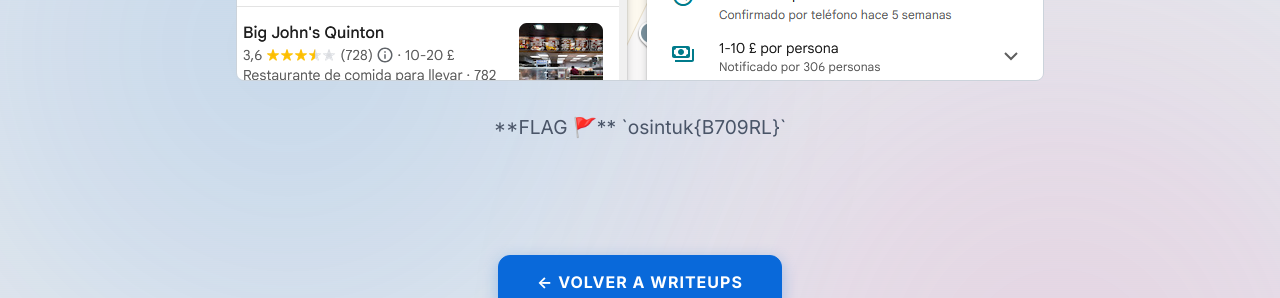
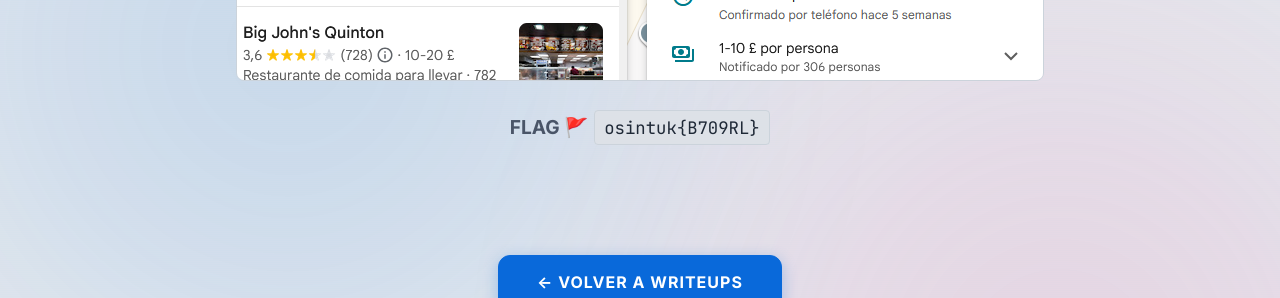
Before and after one commit to kbbaa/kbbaa.github.io, a Jekyll site: the page built from _posts/2026-02-12-the-last-meal.md, in a window 1280 px wide and 900 px high, scrolled down 3541 px. Shown: the part 277-575 px from the top of the window. Built offline with Jekyll 4.4.1, drawn with Linux system fonts in a browser that asks for light colours.

Commit message:
Update 2026-02-12-the-last-meal.md

```diff
--- a/_posts/2026-02-12-the-last-meal.md
+++ b/_posts/2026-02-12-the-last-meal.md
@@ -59,7 +59,7 @@ Una vez localizada la sucursal exacta, solo queda consultar su ficha en Google M
 
 <div style="text-align: center; margin: 2rem 0;">
   <img src="{{ '/assets/img/bigjohn4.png' | relative_url }}" alt="Final confirmation" style="max-width: 80%; height: auto; border-radius: 8px; border: 1px solid var(--border-color);">
-  <p style="margin-top: 1.5rem; font-size: 1.2rem;">**FLAG 🚩** `osintuk{B709RL}`</p>
+  <p style="margin-top: 1.5rem; font-size: 1.2rem;"><strong>FLAG 🚩</strong> <code>osintuk{B709RL}</code></p>
 </div>
 
 <section style="text-align: center; margin-top: 3rem;">
```
